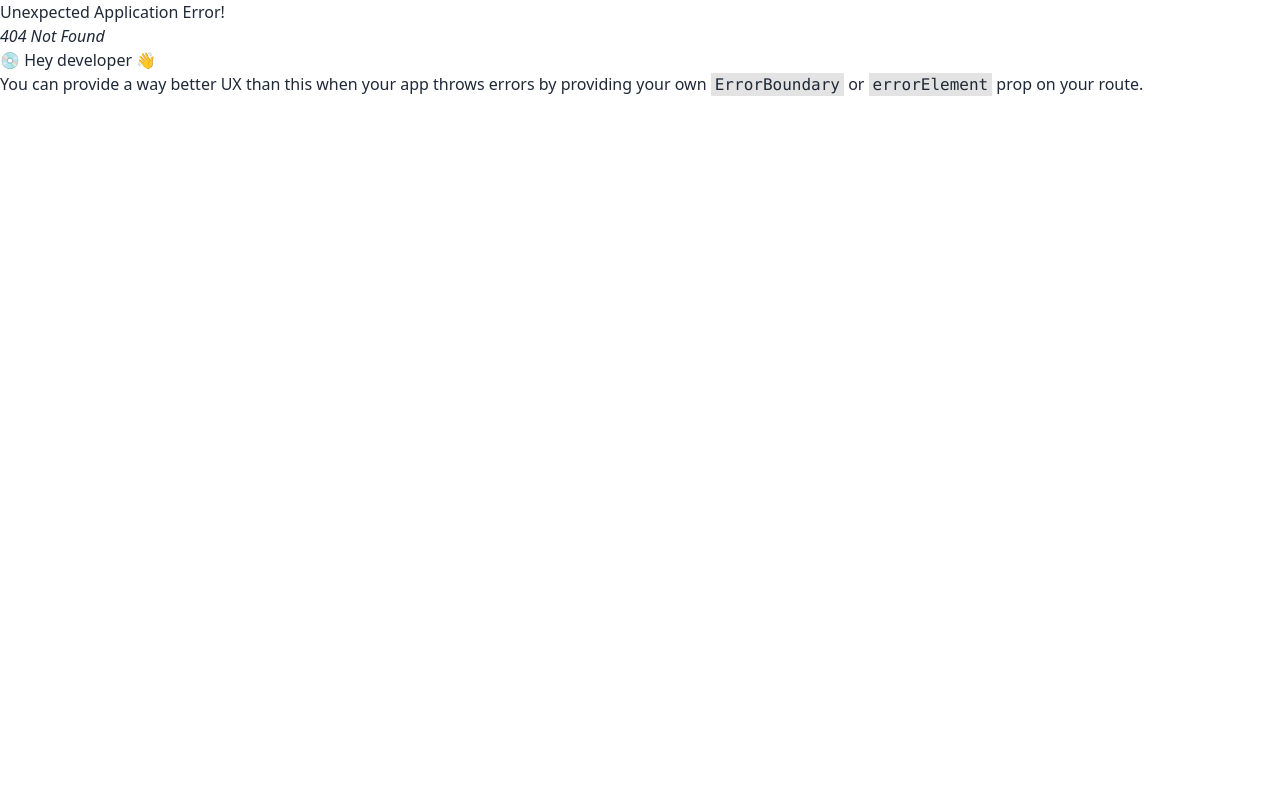
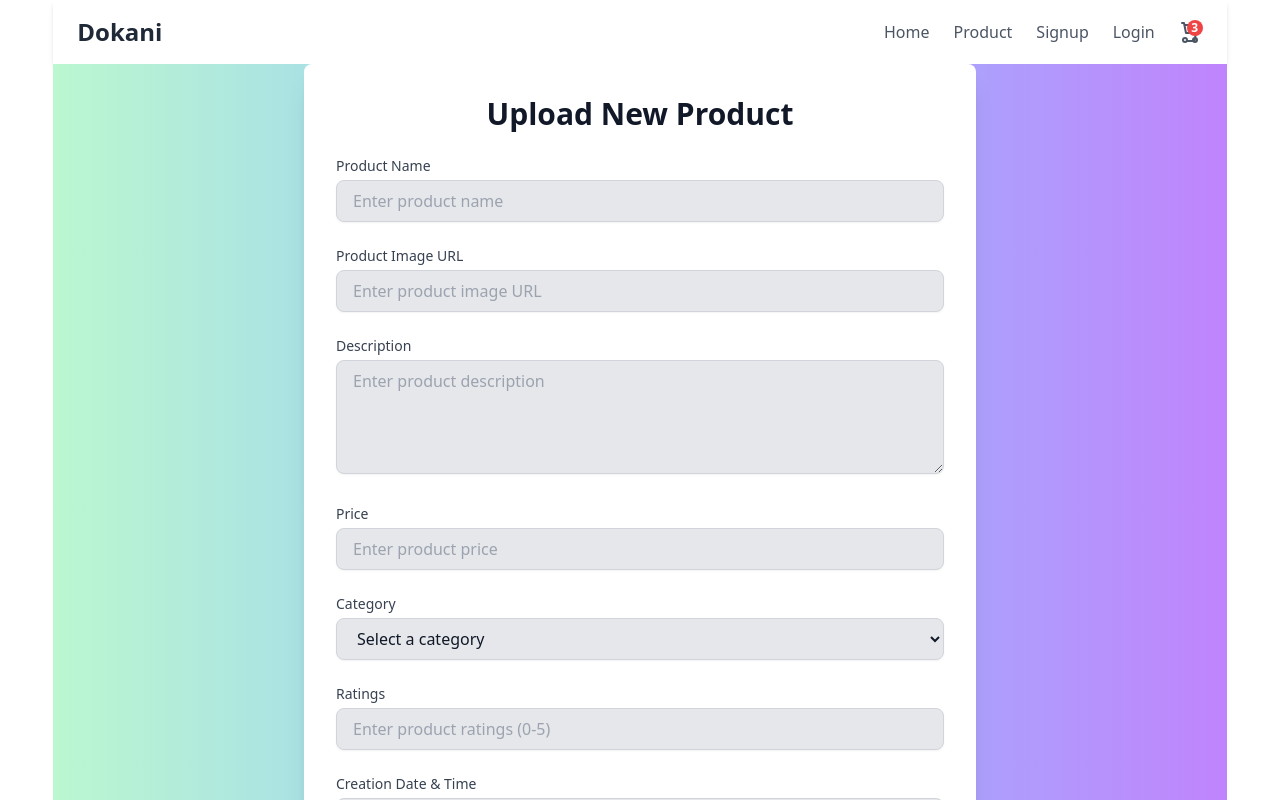
Before and after one commit to mahadiduet/ecommerce, a React (Vite) app: page /addproduct in a window 1280 px wide. Before the commit this address had no page. Shown: the top 800 px of the page. Built offline with nearby package versions, Linux system fonts and the light colour scheme.

Commit message:
product page design done

```diff
--- /dev/null
+++ b/src/Page/Product/ProductUpload/AddProduct.jsx
@@ -0,0 +1,125 @@
+
+const AddProduct = () => {
+
+    const handleProduct = e => {
+        e.preventDefault();
+        const from = e.target;
+        const productName = from.productName.value;
+        const productImage = from.productImage.value;
+        const description = from.description.value;
+        const price = from.price.value;
+        const category = from.category.value;
+        const ratings = from.ratings.value;
+        const creationDateTime = from.creationDateTime.value;
+        console.log(productImage, productName, description, price, category, ratings, creationDateTime);
+    }
+
+    return (
+        <div className="min-h-screen bg-gradient-to-r from-green-200 via-blue-300 to-purple-400 flex items-center justify-center">
+            <div className="w-full max-w-2xl p-8 bg-white rounded-lg shadow-xl">
+                <h2 className="text-3xl font-bold text-center text-gray-900 mb-6">Upload New Product</h2>
+                <form onSubmit={handleProduct} className="space-y-6">
+                    {/* Product Name */}
+                    <div>
+                        <label htmlFor="productName" className="block text-sm font-medium text-gray-700">Product Name</label>
+                        <input
+                            type="text"
+                            id="productName"
+                            name="productName"
+                            placeholder="Enter product name"
+                            className="w-full px-4 py-2 mt-1 text-gray-900 bg-gray-200 border border-gray-300 rounded-lg shadow-sm focus:outline-none focus:ring-2 focus:ring-purple-500"
+                        />
+                    </div>
+
+                    {/* Product Image */}
+                    <div>
+                        <label htmlFor="productImage" className="block text-sm font-medium text-gray-700">Product Image URL</label>
+                        <input
+                            type="text"
+                            id="productImage"
+                            name="productImage"
+                            placeholder="Enter product image URL"
+                            className="w-full px-4 py-2 mt-1 text-gray-900 bg-gray-200 border border-gray-300 rounded-lg shadow-sm focus:outline-none focus:ring-2 focus:ring-purple-500"
+                        />
+                    </div>
+
+                    {/* Description */}
+                    <div>
+                        <label htmlFor="description" className="block text-sm font-medium text-gray-700">Description</label>
+                        <textarea
+                            id="description"
+                            name="description"
+                            rows="4"
+                            placeholder="Enter product description"
+                            className="w-full px-4 py-2 mt-1 text-gray-900 bg-gray-200 border border-gray-300 rounded-lg shadow-sm focus:outline-none focus:ring-2 focus:ring-purple-500"
+                        ></textarea>
+                    </div>
+
+                    {/* Price */}
+                    <div>
+                        <label htmlFor="price" className="block text-sm font-medium text-gray-700">Price</label>
+                        <input
+                            type="number"
+                            id="price"
+                            name="price"
+                            placeholder="Enter product price"
+                            className="w-full px-4 py-2 mt-1 text-gray-900 bg-gray-200 border border-gray-300 rounded-lg shadow-sm focus:outline-none focus:ring-2 focus:ring-purple-500"
+                        />
+                    </div>
+
+                    {/* Category */}
+                    <div>
+                        <label htmlFor="category" className="block text-sm font-medium text-gray-700">Category</label>
+                        <select
+                            id="category"
+                            name="category"
+                            className="w-full px-4 py-2 mt-1 text-gray-900 bg-gray-200 border border-gray-300 rounded-lg shadow-sm focus:outline-none focus:ring-2 focus:ring-purple-500"
+                        >
+                            <option value="">Select a category</option>
+                            <option value="mobile">Mobile</option>
+                            <option value="laptop">Laptop</option>
+                            <option value="keyboard">Keyboard</option>
+                            <option value="mouse">Mouse</option>
+                        </select>
+                    </div>
+
+                    {/* Ratings */}
+                    <div>
+                        <label htmlFor="ratings" className="block text-sm font-medium text-gray-700">Ratings</label>
+                        <input
+                            type="number"
+                            id="ratings"
+                            name="ratings"
+                            step="0.1"
+                            min="0"
+                            max="5"
+                            placeholder="Enter product ratings (0-5)"
+                            className="w-full px-4 py-2 mt-1 text-gray-900 bg-gray-200 border border-gray-300 rounded-lg shadow-sm focus:outline-none focus:ring-2 focus:ring-purple-500"
+                        />
+                    </div>
+
+                    {/* Creation Date and Time */}
+                    <div>
+                        <label htmlFor="creationDateTime" className="block text-sm font-medium text-gray-700">Creation Date & Time</label>
+                        <input
+                            type="datetime-local"
+                            id="creationDateTime"
+                            name="creationDateTime"
+                            className="w-full px-4 py-2 mt-1 text-gray-900 bg-gray-200 border border-gray-300 rounded-lg shadow-sm focus:outline-none focus:ring-2 focus:ring-purple-500"
+                        />
+                    </div>
+
+                    {/* Submit Button */}
+                    <button
+                        type="submit"
+                        className="w-full px-4 py-2 text-white bg-purple-600 rounded-lg shadow-lg hover:bg-purple-700 focus:outline-none focus:ring-2 focus:ring-purple-500 focus:ring-offset-2"
+                    >
+                        Upload Product
+                    </button>
+                </form>
+            </div>
+        </div>
+    );
+};
+
+export default AddProduct;
--- a/src/Routes/Routes.jsx
+++ b/src/Routes/Routes.jsx
@@ -3,6 +3,7 @@ import Layout from "../Layout/Layout";
 import Home from "../Page/Home/Home";
 import Signup from "../Page/Signup/Signup";
 import Login from "../Page/Login/Login";
+import AddProduct from "../Page/Product/ProductUpload/AddProduct";
 
 export const routes = createBrowserRouter([
     {
@@ -20,6 +21,10 @@ export const routes = createBrowserRouter([
             {
                 path:'/login',
                 element: <Login />
+            },
+            {
+                path:'/addproduct',
+                element: <AddProduct />
             }
         ]
     }
```
